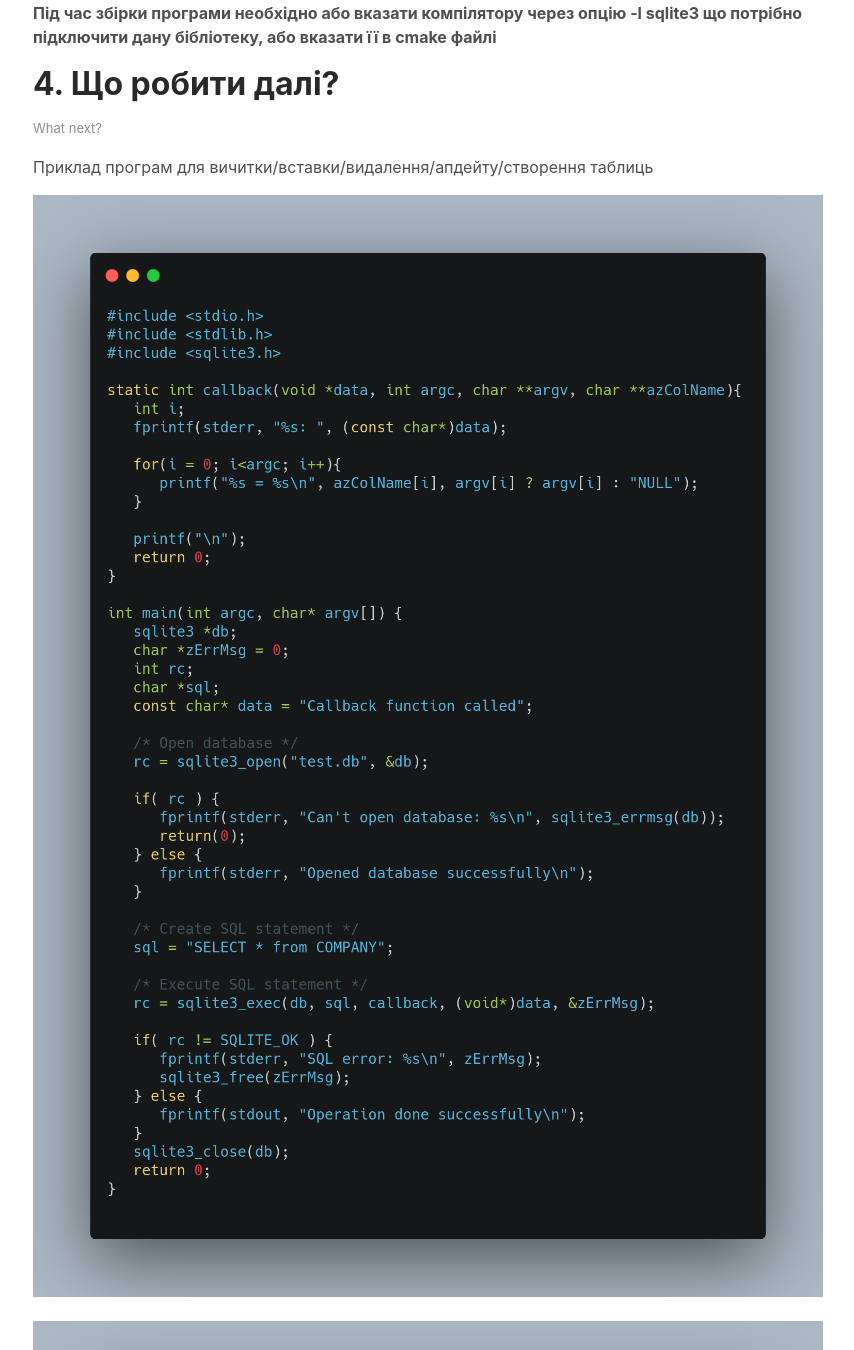
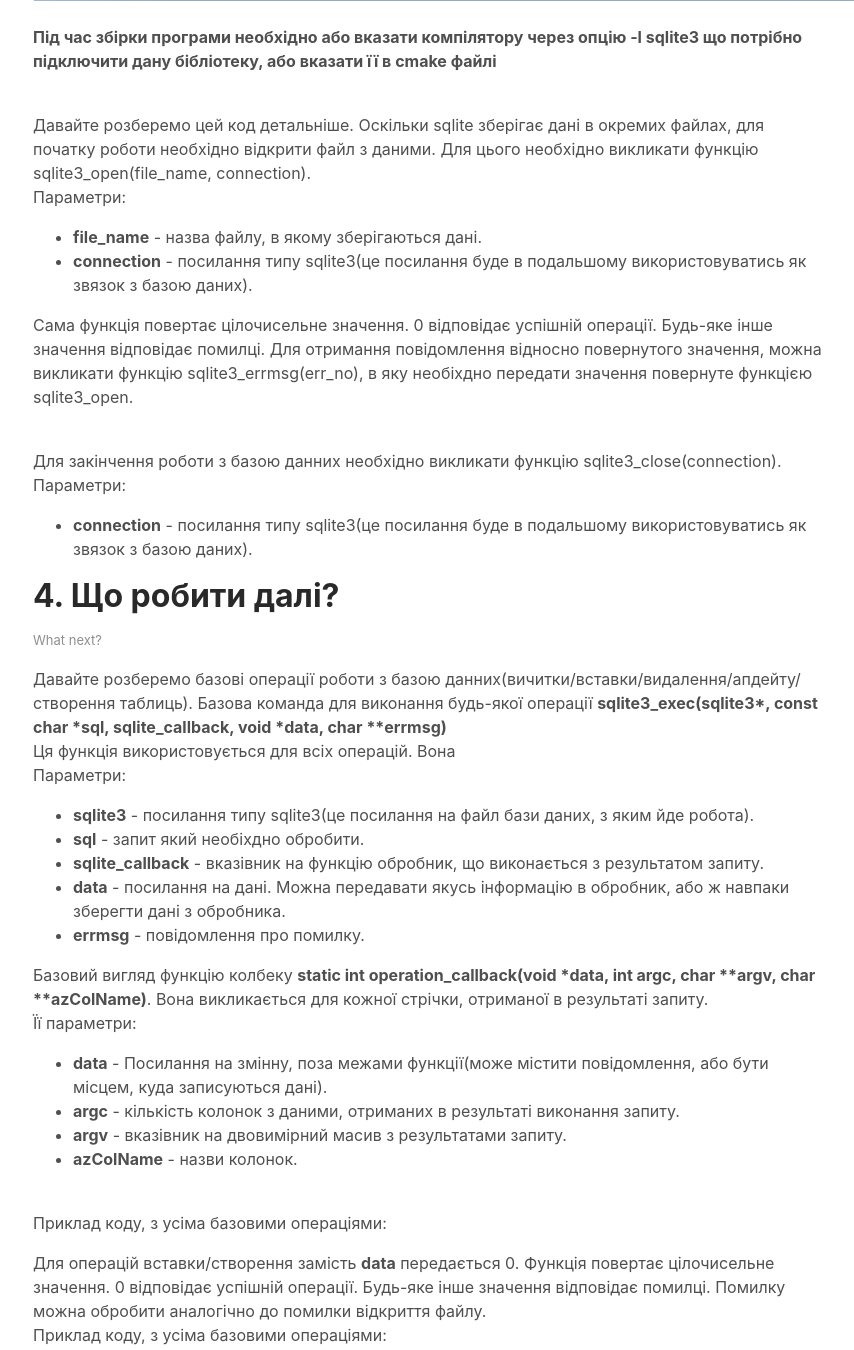
Before and after one commit to TheMichelangelo/how_to_c-, a plain HTML site: page lesson1.html in a window 1280 px wide. Shown: the part 3175-4525 px from the top of the page, without its empty margins (352-1206 px from the left). Drawn offline with nearby package versions, Linux system fonts and the light colour scheme.

Commit message:
rewrite sqllite lesson details

```diff
--- a/lesson1.html
+++ b/lesson1.html
@@ -132,8 +132,8 @@
                 </p>
                 <img src="assets/images/lesson1/start.png" width="120%"><br>
                 <br>До базових команд належать:
-                        <ul>
-                            <li>.help - інфорація про команду/програму</li>
+                <ul>
+                    <li>.help - інфорація про команду/програму</li>
                             <li>.exit - вихід</li>
                             <li>.backup ?DB? FILE - зберегти базу данних в файл</li>
                             <li>.dump ?TABLE? - збеерегти дані таблиці в окремий файл</li>
@@ -143,7 +143,7 @@
                 <br> Командою .databases можна побачити список всіх таблиць в бд
                     <a name="third">
                     <h2>3.Як написати свою першу програму?</h2>
-                </a>
+                </a><br>
                 <div class="meta mb-3"><span class="date">How to write Hello World?</span></div>
                 <p>
                     Будь-який програміст завжди пам'ятає свою першу програму. У всіх програмістів вона однакова.
@@ -154,19 +154,65 @@
                 <br> <b>Під час збірки програми необхідно або вказати компілятору через опцію  -l sqlite3 що потрібно підключити дану бібліотеку,
                 або вказати її в cmake файлі</b>
                 </p>
+                <p>
+                    <br> Давайте розберемо цей код детальніше. Оскільки sqlite зберігає дані в окремих файлах,
+                    для початку роботи необхідно відкрити файл з даними. Для цього необхідно викликати функцію
+                    sqlite3_open(file_name, connection).
+                    <br> Параметри:
+                    <ul>
+                        <li><b>file_name</b> - назва файлу, в якому зберігаються дані. </li>
+                        <li><b>connection</b> - посилання типу sqlite3(це посилання буде в подальшому використовуватись як звязок з базою даних).</li>
+                    </ul>
+                    Сама функція повертає цілочисельне значення. 0 відповідає успішній операції. Будь-яке інше значення відповідає помилці.
+                    Для отримання повідомлення відносно повернутого значення, можна викликати функцію sqlite3_errmsg(err_no), в яку необіхдно передати
+                    значення повернуте функцією sqlite3_open.
+                </p>
+                <p>
+                    <br> Для закінчення роботи з базою данних необхідно викликати функцію sqlite3_close(connection).
+                    <br> Параметри:
+                    <ul>
+                        <li><b>connection</b> - посилання типу sqlite3(це посилання буде в подальшому використовуватись як звязок з базою даних).</li>
+                    </ul>
+                </p>
                 <a name="fourth">
                     <h2>4. Що робити далі?</h2>
                 </a>
                 <p>
                 <div class="meta mb-3"><span class="date">What next?</span></div>
                 <p>
-                    Приклад програм для вичитки/вставки/видалення/апдейту/створення таблиць
+                    Давайте розберемо базові операції роботи з базою данних(вичитки/вставки/видалення/апдейту/створення таблиць).
+                    Базова команда для виконання будь-якої операції
+                    <b>sqlite3_exec(sqlite3*, const char *sql, sqlite_callback, void *data, char **errmsg)</b>
+                    <br> Ця функція використовується для всіх операцій. Вона
+                    <br> Параметри:
+                    <ul>
+                        <li><b>sqlite3</b> - посилання типу sqlite3(це посилання на файл бази даних, з яким йде робота).</li>
+                        <li><b>sql</b> - запит який необіхдно обробити.</li>
+                        <li><b>sqlite_callback</b> - вказівник на функцію обробник, що виконається з результатом запиту.</li>
+                        <li><b>data</b> - посилання на дані. Можна передавати якусь інформацію в обробник, або ж навпаки зберегти дані з обробника.</li>
+                        <li><b>errmsg</b> - повідомлення про помилку.</li>
+                    </ul>
                 </p>
-                <img src="assets/images/lesson1/select.png" width="100%"><br><br>
-                <img src="assets/images/lesson1/insert.png" width="100%"><br><br>
-                <img src="assets/images/lesson1/delete.png" width="100%"><br><br>
-                <img src="assets/images/lesson1/update.png" width="100%"><br><br>
-                <img src="assets/images/lesson1/create.png" width="100%"><br><br>
+                <p>
+                    Базовий вигляд функцію колбеку <b>static int operation_callback(void *data, int argc, char **argv, char **azColName)</b>.
+                    Вона викликається для кожної стрічки, отриманої в результаті запиту.
+                    <br> Її параметри:
+                    <ul>
+                        <li><b>data</b> - Посилання на змінну, поза межами функції(може містити повідомлення, або бути місцем, куда записуються дані).</li>
+                        <li><b>argc</b> - кількість колонок з даними, отриманих в результаті виконання запиту.</li>
+                        <li><b>argv</b> - вказівник на двовимірний масив з результатами запиту.</li>
+                        <li><b>azColName</b> - назви колонок.</li>
+                    </ul>
+                    <br> Приклад коду, з усіма базовими операціями:
+                </p>
+
+                <p>
+                    Для операцій вставки/створення замість <b>data</b> передається 0.
+                    Функція повертає цілочисельне значення. 0 відповідає успішній операції. Будь-яке інше значення відповідає помилці.
+                    Помилку можна обробити аналогічно до помилки відкриття файлу.
+                    <br> Приклад коду, з усіма базовими операціями:
+                </p>
+                <img src="assets/images/lesson1/operations.png" width="100%"><br><br>
                 <h2 align="center">So Long, and Thanks for All the Fish</h2>
             </div>
             <!--//container-->
```
Also changed, not shown: assets/images/lesson1/operations.png (added).
